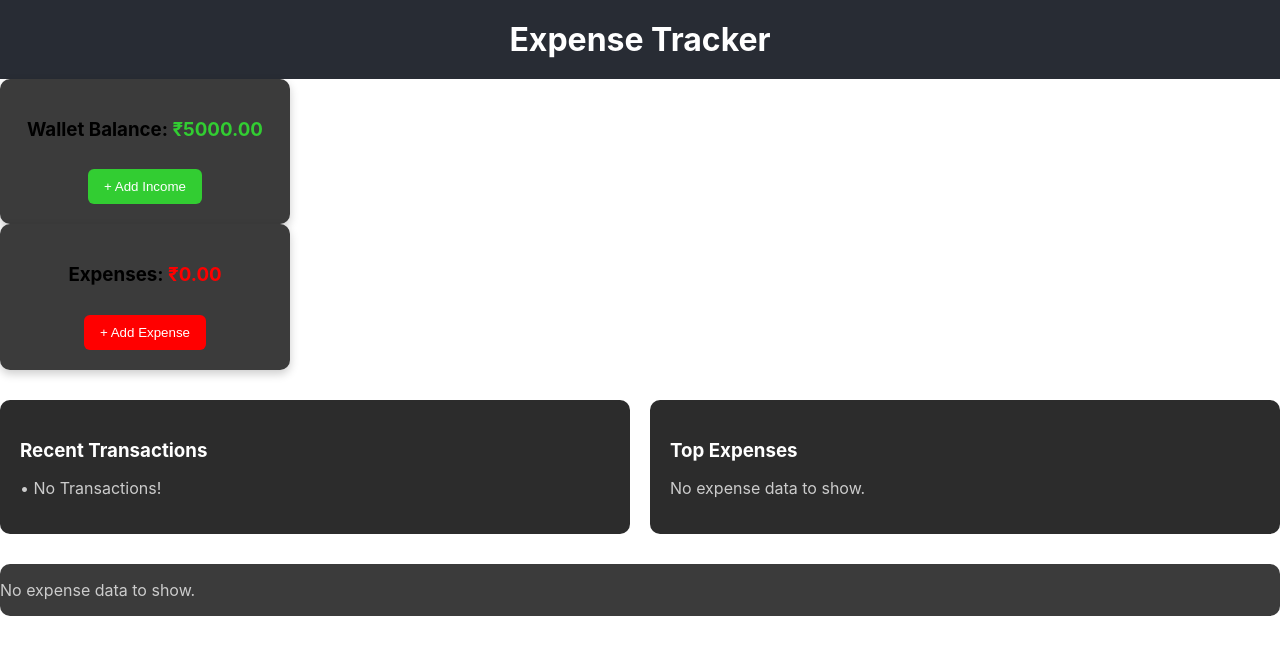
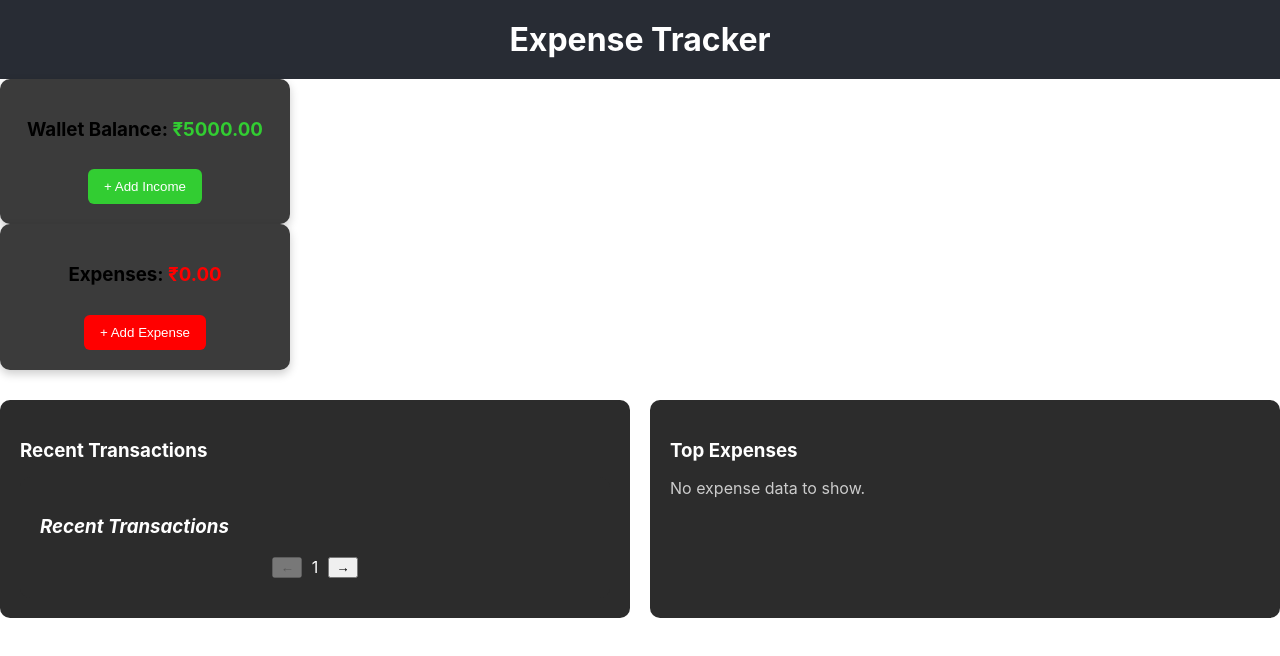
Before and after one commit to RachanaJain03/XpenseTracker, a React (Create React App) app in the folder my-app/: page / in a window 1280 px wide. Shown: the top 656 px of the page. Built offline with nearby package versions, Linux system fonts and the light colour scheme.

Commit message:
Added pagination

```diff
--- a/my-app/src/App.js
+++ b/my-app/src/App.js
@@ -1,4 +1,3 @@
-
 import { useEffect, useState } from "react";
 import AddExpenseModal from "./components/AddExpenseModal";
 import WalletCard from "./components/wallet";
@@ -7,61 +6,59 @@ import Header from "./components/Header";
 import EditExpenseModal from "./components/EditExpenseModal";
 import ExpenseSummary from "./components/ExpenseSummary";
 import AddIncomeModal from "./components/AddIncomeModal";
+import RecentTransactions from "./components/RecentTransaction";
 
+function App() {
+  const [expenses, setExpenses] = useState([]);
+  const [walletBalance, setWalletBalance] = useState(5000);
+  const [showModal, setShowModal] = useState(false);
+  const [showEditModal, setShowEditModal] = useState(false);
+  const [expenseToEdit, setExpenseToEdit] = useState(null);
+  const [showIncomeModal, setShowIncomeModal] = useState(false);
 
-function App(){
-
-  const [expenses, setExpenses] = useState([])
-  const [walletBalance, setWalletBalance] = useState(5000)
-  const [showModal, setShowModal] = useState(false)
-  const [showEditModal, setShowEditModal] = useState(false)
-  const [expenseToEdit, setExpenseToEdit] = useState(null)
-  const [showIncomeModal, setShowIncomeModal] = useState(false)
-
-  useEffect(()=>{
+  useEffect(() => {
     const storedExpenses = JSON.parse(localStorage.getItem("expenses")) || [];
-    const storedBalance = parseFloat(localStorage.getItem("walletBalance"))
+    const storedBalance = parseFloat(localStorage.getItem("walletBalance"));
 
     setExpenses(storedExpenses);
-    if(!isNaN(storedBalance)){
-      setWalletBalance(storedBalance)
+    if (!isNaN(storedBalance)) {
+      setWalletBalance(storedBalance);
     }
-  },[])
+  }, []);
 
   useEffect(() => {
     localStorage.setItem("expenses", JSON.stringify(expenses));
-    localStorage.setItem("walletBalance", walletBalance)
-  },[expenses, walletBalance])
+    localStorage.setItem("walletBalance", walletBalance);
+  }, [expenses, walletBalance]);
 
   const handleAddIncome = (amount) => {
-
-    setWalletBalance(prev => prev + amount);
+    setWalletBalance((prev) => prev + amount);
   };
 
-  const handleAddExpense = (expenseData)=>{
+  const handleAddExpense = (expenseData) => {
     setExpenses((prev) => [...prev, expenseData]);
-    setWalletBalance((prev) => prev - expenseData.amount)
-  }
+    setWalletBalance((prev) => prev - expenseData.amount);
+  };
+
   const handleUpdateExpense = (updatedExpense) => {
-  setExpenses(prev => prev.map(exp => exp.id === updatedExpense.id ? updatedExpense : exp));
+    setExpenses((prev) =>
+      prev.map((exp) => (exp.id === updatedExpense.id ? updatedExpense : exp))
+    );
 
-  const oldExpense = expenses.find(e => e.id === updatedExpense.id);
+    const oldExpense = expenses.find((e) => e.id === updatedExpense.id);
     const amountDiff = updatedExpense.amount - oldExpense.amount;
 
-  setWalletBalance(prev => prev - amountDiff);
+    setWalletBalance((prev) => prev - amountDiff);
   };
 
-  const handleAddDelete = (id)=> {
-    const expenseToDelete = expenses.find(exp => exp.id === id);
+  const handleAddDelete = (id) => {
+    const expenseToDelete = expenses.find((exp) => exp.id === id);
 
-    if(!expenseToDelete) return;
+    if (!expenseToDelete) return;
 
-    setExpenses(prev => prev.filter(exp => exp.id !== id))
-    setWalletBalance(prev => prev + expenseToDelete.amount)
-  }
-
-
-
+    setExpenses((prev) => prev.filter((exp) => exp.id !== id));
+    setWalletBalance((prev) => prev + expenseToDelete.amount);
+  };
 
   return (
     <div className="app-container">
@@ -72,7 +69,7 @@ function App(){
           label="Wallet Balance"
           amount={walletBalance}
           buttonLabel="+ Add Income"
-          onClick={()=> setShowIncomeModal(true)}
+          onClick={() => setShowIncomeModal(true)}
           color="limegreen"
         />
         <DashboardCard
@@ -94,47 +91,22 @@ function App(){
       {showIncomeModal && (
         <AddIncomeModal
           onAddIncome={handleAddIncome}
-          onClose={()=> setShowIncomeModal(false)}
+          onClose={() => setShowIncomeModal(false)}
         />
       )}
+
       <div style={styles.sectionWrapper}>
         {/* Recent Transactions */}
         <div style={styles.recentTransactions}>
           <h3 style={styles.sectionTitle}>Recent Transactions</h3>
-    {expenses.length === 0 ? (
-      <p style={{ color: "#ccc" }}>• No Transactions!</p>
-    ) : (
-      expenses.map((exp) => (
-        <div key={exp.id} style={styles.transactionCard}>
-          <div style={styles.transactionLeft}>
-            <span style={styles.transactionIcon}>🍽️</span>
-            <div>
-              <strong>{exp.title}</strong>
-              <div style={{ fontSize: "0.85rem", color: "#888" }}>{exp.date}</div>
-            </div>
-          </div>
-
-          <div style={styles.rightSection}>
-            <span style={{ color: "orange", fontWeight: "bold" }}>₹{exp.amount}</span>
-            <button
-              onClick={() => handleAddDelete(exp.id)}
-              style={styles.deleteBtn}
-            >
-              ❌
-            </button>
-            <button
-              onClick={() => {
+          <RecentTransactions
+            expenses={expenses}
+            onEdit={(exp) => {
               setExpenseToEdit(exp);
               setShowEditModal(true);
             }}
-              style={styles.editBtn}
-            >
-              ✏️
-            </button>
-          </div>
-        </div>
-      ))
-    )}
+            onDelete={handleAddDelete}
+          />
         </div>
 
         {/* Top Expenses */}
@@ -143,22 +115,18 @@ function App(){
           <ExpenseSummary expenses={expenses} />
         </div>
       </div>
-<div style={{ display: "flex", background: "#3b3b3b", borderRadius: "10px", marginTop: "30px"}}>
-  <ExpenseSummary expenses={expenses}/>
-</div>
 
       {showEditModal && (
         <EditExpenseModal
           expense={expenseToEdit}
           onClose={() => setShowEditModal(false)}
           onUpdateExpense={handleUpdateExpense}
-
         />
       )}
-
     </div>
   );
 }
+
 const styles = {
   deleteBtn: {
     marginLeft: "10px",
@@ -182,45 +150,26 @@ const styles = {
     display: "flex",
     gap: "20px",
     marginTop: "30px",
-  flexWrap: "wrap"
+    flexWrap: "wrap",
   },
   recentTransactions: {
     backgroundColor: "#2c2c2c",
     padding: "20px",
     borderRadius: "10px",
     flex: 1,
-  minWidth: "350px"
+    minWidth: "350px",
   },
   topExpenses: {
     backgroundColor: "#2c2c2c",
     padding: "20px",
     borderRadius: "10px",
     flex: 1,
-  minWidth: "350px"
+    minWidth: "350px",
   },
   sectionTitle: {
     color: "#fff",
-  marginBottom: "15px"
+    marginBottom: "15px",
   },
-  transactionContainer: {
-  backgroundColor: "#2c2c2c",
-  padding: "20px",
-  borderRadius: "10px",
-  marginTop: "20px",
-},
-transactionCard: {
-  display: "flex",
-  justifyContent: "space-between",
-  alignItems: "center",
-  backgroundColor: "#fff",
-  padding: "10px 20px",
-  marginBottom: "10px",
-  borderRadius: "8px",
-},
-rightSection: {
-  display: "flex",
-  alignItems: "center",
-  gap: "10px",
-}
 };
+
 export default App;
--- /dev/null
+++ b/my-app/src/components/RecentTransaction.js
@@ -0,0 +1,65 @@
+import React, { useState } from "react";
+
+const categoryIcons = {
+  Food: "🍔",
+  Entertainment: "🎬",
+  Travel: "🚗",
+};
+
+const RecentTransactions = ({ expenses, onEdit, onDelete})=> {
+    const itemsPerPage = 3;
+    const [currentPage, setCurrentPage] = useState(1);
+
+    const sortedExpenses = [...expenses].sort(
+        (a,b) => new Date(b.date) - new Date(a.date)
+    );
+    const totalPages  = Math.ceil(sortedExpenses.length/itemsPerPage);
+    const paginatedExpenses = sortedExpenses.slice(
+        (currentPage-1)*itemsPerPage,
+        currentPage*itemsPerPage
+    );
+
+    return (
+        <div style={{ padding: "20px", background: "#2c2c2c", borderRadius: "10px" }}>
+      <h3 style={{ color: "#fff", fontStyle: "italic" }}>Recent Transactions</h3>
+      {paginatedExpenses.map((exp) => (
+        <div
+          key={exp.id}
+          style={{
+            background: "#fff",
+            margin: "10px 0",
+            borderRadius: "8px",
+            padding: "10px",
+            display: "flex",
+            justifyContent: "space-between",
+            alignItems: "center",
+          }}
+        >
+          <div>
+            <div>{categoryIcons[exp.category]} <strong>{exp.title}</strong></div>
+            <small style={{ color: "gray" }}>{exp.date}</small>
+          </div>
+          <div style={{ display: "flex", alignItems: "center" }}>
+            <span style={{ marginRight: "10px", color: "#f57c00" }}>₹{exp.amount}</span>
+            <button
+              onClick={() => onDelete(exp.id)}
+              style={{ background: "crimson", color: "white", border: "none", borderRadius: "4px", marginRight: "5px", padding: "4px 8px" }}
+            >❌</button>
+            <button
+              onClick={() => onEdit(exp)}
+              style={{ background: "orange", color: "white", border: "none", borderRadius: "4px", padding: "4px 8px" }}
+            >✏️</button>
+          </div>
+        </div>
+      ))}
+
+      {/* Pagination */}
+      <div style={{ display: "flex", justifyContent: "center", marginTop: "10px" }}>
+        <button onClick={() => setCurrentPage(p => p - 1)} disabled={currentPage === 1}>←</button>
+        <span style={{ margin: "0 10px", color: "#fff" }}>{currentPage}</span>
+        <button onClick={() => setCurrentPage(p => p + 1)} disabled={currentPage === totalPages}>→</button>
+      </div>
+    </div>
+    )
+}
+export default RecentTransactions;
```
Lines whose indentation alone changed are shown as unchanged.
